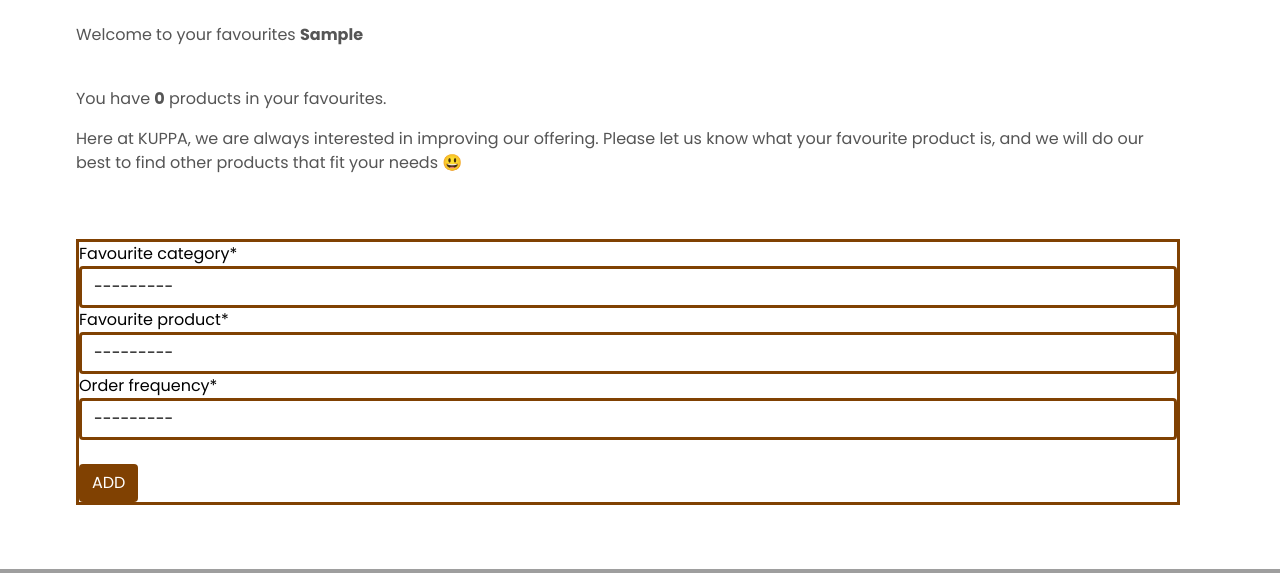
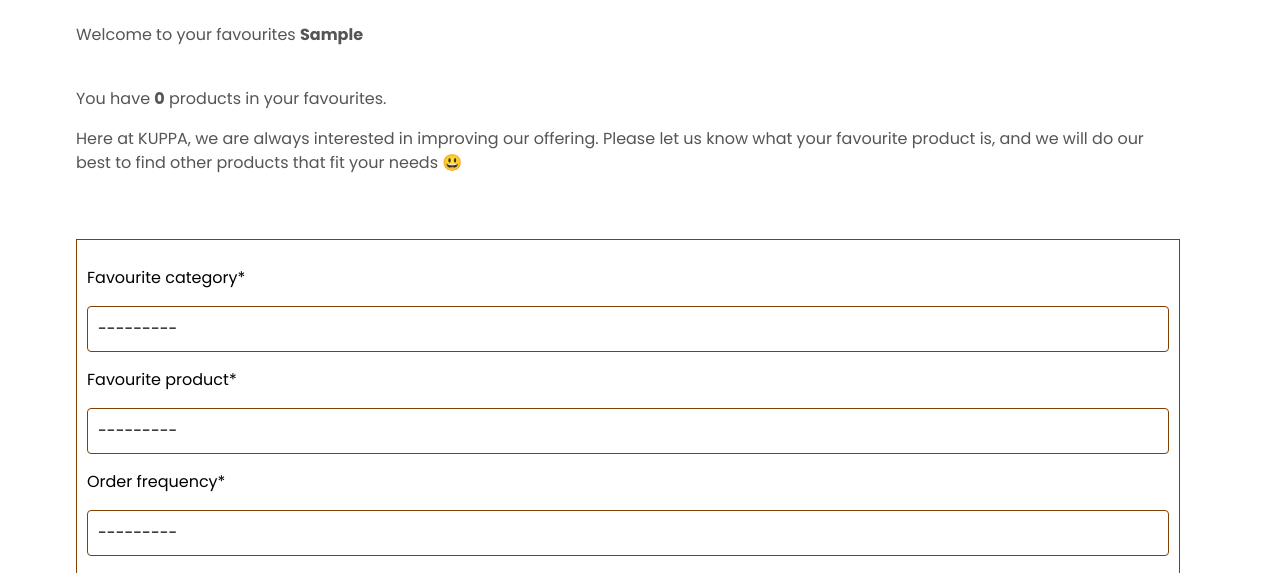
Before and after one commit to Code-Institute-Submissions/joshcallawaydev-kuppa_AugResub, a Django app: page /favourites/ in a window 1280 px wide. Shown: the part 354-927 px from the top of the page. Run offline with Django 3.2, Linux system fonts and the light colour scheme; the visitor is signed in with stand-in values (Sample User, id 1); data comes from the database, SQL or seed files in the repository; data that the repository does not hold is empty; parts of the project's set-up code (start-up, migrations or seed data) failed here and were passed over; some libraries are stand-ins or nearby versions; grey boxes are pictures that could not be loaded.

Commit message:
Adding CSS to new fav form

```diff
--- a/static/css/base.css
+++ b/static/css/base.css
@@ -139,9 +139,21 @@ body {
 /* favourites section */
 
 .fav_form {
-    border: 3px solid #804102;
+    border: 1px solid #804102;
+    padding: 10px;
     background-color: #fff;
     color: #000;
+}
+
+.fav_form {
+    border: 1px solid #804102;
+    padding: 10px;
+    background-color: #fff;
+    color: #000;
+}
+
+.fav_form label {
+    margin: 1rem 0;
 }
 
 /* all auth specific */
```
